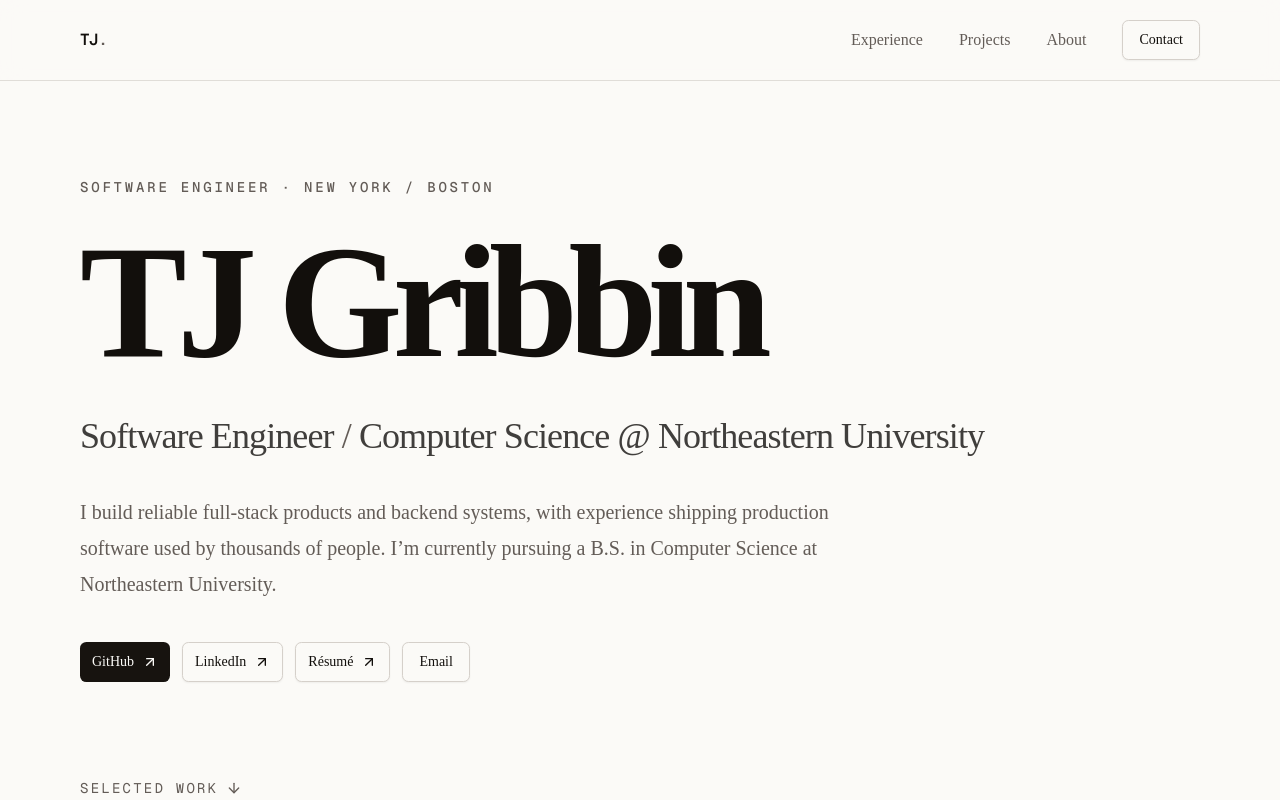
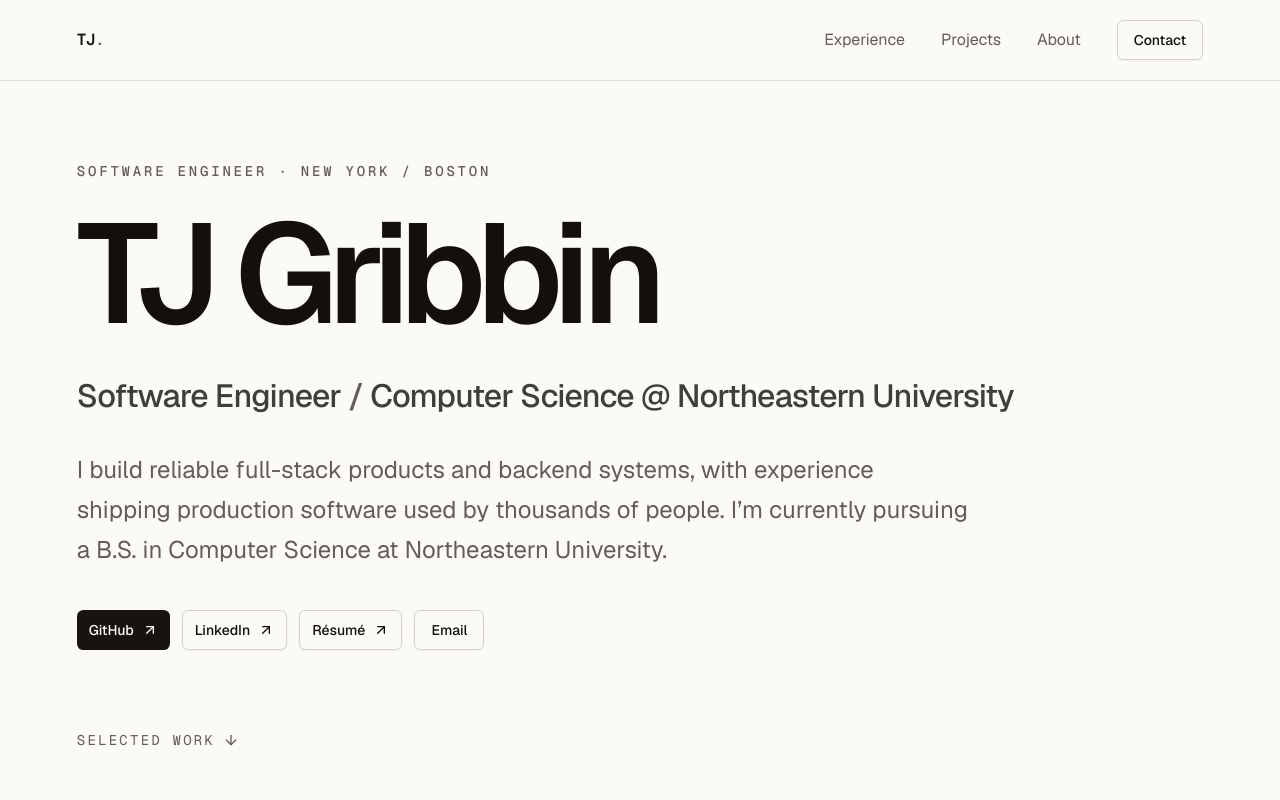
Before and after one commit to timothygribbin/personal-website-updated, a Next.js app: page / in a window 1280 px wide. Shown: the top 800 px of the page. Built offline with nearby package versions, Linux system fonts and the light colour scheme.

Commit message:
fix: use fluid full-width layout

```diff
--- a/app/globals.css
+++ b/app/globals.css
@@ -7,7 +7,7 @@
 @theme inline {
   --color-background: var(--background);
   --color-foreground: var(--foreground);
-  --font-sans: var(--font-sans);
+  --font-sans: var(--font-geist-sans);
   --font-mono: var(--font-geist-mono);
   --font-heading: var(--font-sans);
   --color-sidebar-ring: var(--sidebar-ring);
@@ -150,7 +150,7 @@
 }
 
 @layer components {
-  .section-shell { @apply mx-auto w-full max-w-[90rem] px-6 py-28 md:px-12 md:py-36 lg:px-16 lg:py-44 xl:px-20; }
+  .section-shell { @apply w-full px-6 py-28 md:px-[6vw] md:py-36 lg:py-44; }
 }
 
 @media (prefers-reduced-motion: reduce) {
--- a/app/page.tsx
+++ b/app/page.tsx
@@ -16,17 +16,17 @@ export default function Home() {
     <>
       <SiteHeader />
       <main id="main-content">
-        <section className="mx-auto flex min-h-[calc(100svh-5rem)] w-full max-w-[90rem] flex-col justify-center px-6 py-24 md:px-12 lg:px-16 xl:px-20">
-          <div className="max-w-6xl">
+        <section className="flex min-h-[calc(100svh-5rem)] w-full flex-col justify-center px-6 py-20 md:px-[6vw]">
+          <div className="w-full max-w-[min(88vw,120rem)]">
             <p className="mb-8 font-mono text-sm font-medium uppercase tracking-[0.2em] text-muted-foreground">Software engineer · New York / Boston</p>
-            <h1 className="text-balance text-6xl font-semibold leading-[0.92] tracking-[-0.06em] sm:text-8xl lg:text-[8.5rem] xl:text-[10rem]">TJ Gribbin</h1>
-            <p className="mt-9 max-w-5xl text-balance text-2xl font-medium leading-snug tracking-tight text-foreground/80 sm:text-3xl lg:text-4xl">Software Engineer <span className="text-muted-foreground">/</span> Computer Science @ Northeastern University</p>
-            <p className="mt-8 max-w-3xl text-pretty text-lg leading-8 text-muted-foreground sm:text-xl sm:leading-9">{portfolio.introduction}</p>
+            <h1 className="text-balance text-6xl font-semibold leading-[0.86] tracking-[-0.065em] sm:text-8xl md:text-[clamp(8rem,11vw,18rem)]">TJ Gribbin</h1>
+            <p className="mt-10 max-w-[70rem] text-balance text-2xl font-medium leading-snug tracking-tight text-foreground/80 sm:text-3xl md:text-[clamp(2rem,2.5vw,4rem)]">Software Engineer <span className="text-muted-foreground">/</span> Computer Science @ Northeastern University</p>
+            <p className="mt-8 max-w-4xl text-pretty text-lg leading-8 text-muted-foreground sm:text-xl sm:leading-9 lg:text-2xl lg:leading-10">{portfolio.introduction}</p>
             <div className="mt-10 flex flex-wrap gap-3">
               {portfolio.heroLinks.map((link, index) => <ActionLink key={link.label} {...link} variant={index === 0 ? "default" : "outline"} />)}
             </div>
           </div>
-          <a href="#experience" className="mt-24 inline-flex w-fit items-center gap-2 font-mono text-sm uppercase tracking-[0.16em] text-muted-foreground transition-colors hover:text-foreground">Selected work <ArrowDown className="size-4" aria-hidden="true" /></a>
+          <a href="#experience" className="mt-16 inline-flex w-fit items-center gap-2 font-mono text-sm uppercase tracking-[0.16em] text-muted-foreground transition-colors hover:text-foreground lg:mt-20">Selected work <ArrowDown className="size-4" aria-hidden="true" /></a>
         </section>
 
         <section id="experience" className="section-shell scroll-mt-24">
@@ -66,7 +66,7 @@ export default function Home() {
         </section>
       </main>
 
-      <footer id="contact" className="border-t border-border"><div className="mx-auto max-w-[90rem] px-6 py-16 md:flex md:items-end md:justify-between md:px-12 lg:px-16 xl:px-20"><div><p className="font-mono text-sm uppercase tracking-[0.18em] text-muted-foreground">Let&apos;s connect</p><h2 className="mt-4 text-4xl font-semibold tracking-tight">TJ Gribbin</h2></div><div className="mt-8 flex flex-wrap gap-x-8 gap-y-3 text-base md:mt-0">{portfolio.footerLinks.map((link) => link.href ? <a key={link.label} href={link.href} target={link.external ? "_blank" : undefined} rel={link.external ? "noreferrer" : undefined} className="text-muted-foreground transition-colors hover:text-foreground">{link.label}</a> : <span key={link.label} className="text-muted-foreground/45" title={`${link.label} link needed`}>{link.label}</span>)}</div></div></footer>
+      <footer id="contact" className="border-t border-border"><div className="w-full px-6 py-16 md:flex md:items-end md:justify-between md:px-[6vw]"><div><p className="font-mono text-sm uppercase tracking-[0.18em] text-muted-foreground">Let&apos;s connect</p><h2 className="mt-4 text-4xl font-semibold tracking-tight">TJ Gribbin</h2></div><div className="mt-8 flex flex-wrap gap-x-8 gap-y-3 text-base md:mt-0">{portfolio.footerLinks.map((link) => link.href ? <a key={link.label} href={link.href} target={link.external ? "_blank" : undefined} rel={link.external ? "noreferrer" : undefined} className="text-muted-foreground transition-colors hover:text-foreground">{link.label}</a> : <span key={link.label} className="text-muted-foreground/45" title={`${link.label} link needed`}>{link.label}</span>)}</div></div></footer>
     </>
   );
 }
--- a/components/site-header.tsx
+++ b/components/site-header.tsx
@@ -4,5 +4,5 @@ import { cn } from "@/lib/utils";
 const navigation = [{ label: "Experience", href: "#experience" }, { label: "Projects", href: "#projects" }, { label: "About", href: "#about" }];
 
 export function SiteHeader() {
-  return <header className="sticky top-0 z-50 border-b border-border/70 bg-background/85 backdrop-blur-md"><a href="#main-content" className="sr-only focus:not-sr-only focus:absolute focus:left-4 focus:top-4 focus:z-50 focus:rounded-md focus:bg-background focus:px-3 focus:py-2">Skip to content</a><div className="mx-auto flex h-20 max-w-[90rem] items-center justify-between px-6 md:px-12 lg:px-16 xl:px-20"><a href="#main-content" className="font-mono text-base font-semibold tracking-[-0.03em]">TJ<span className="text-muted-foreground">.</span></a><nav aria-label="Primary navigation" className="hidden items-center gap-9 sm:flex">{navigation.map((item) => <a key={item.href} href={item.href} className="text-base text-muted-foreground transition-colors hover:text-foreground">{item.label}</a>)}<a href="#contact" className={cn(buttonVariants({ variant: "outline" }), "h-10 px-4")}>Contact</a></nav><a href="#projects" className="text-base text-muted-foreground sm:hidden">Work</a></div></header>;
+  return <header className="sticky top-0 z-50 border-b border-border/70 bg-background/85 backdrop-blur-md"><a href="#main-content" className="sr-only focus:not-sr-only focus:absolute focus:left-4 focus:top-4 focus:z-50 focus:rounded-md focus:bg-background focus:px-3 focus:py-2">Skip to content</a><div className="flex h-20 w-full items-center justify-between px-6 md:px-[6vw]"><a href="#main-content" className="font-mono text-base font-semibold tracking-[-0.03em]">TJ<span className="text-muted-foreground">.</span></a><nav aria-label="Primary navigation" className="hidden items-center gap-9 sm:flex">{navigation.map((item) => <a key={item.href} href={item.href} className="text-base text-muted-foreground transition-colors hover:text-foreground">{item.label}</a>)}<a href="#contact" className={cn(buttonVariants({ variant: "outline" }), "h-10 px-4")}>Contact</a></nav><a href="#projects" className="text-base text-muted-foreground sm:hidden">Work</a></div></header>;
 }
```
